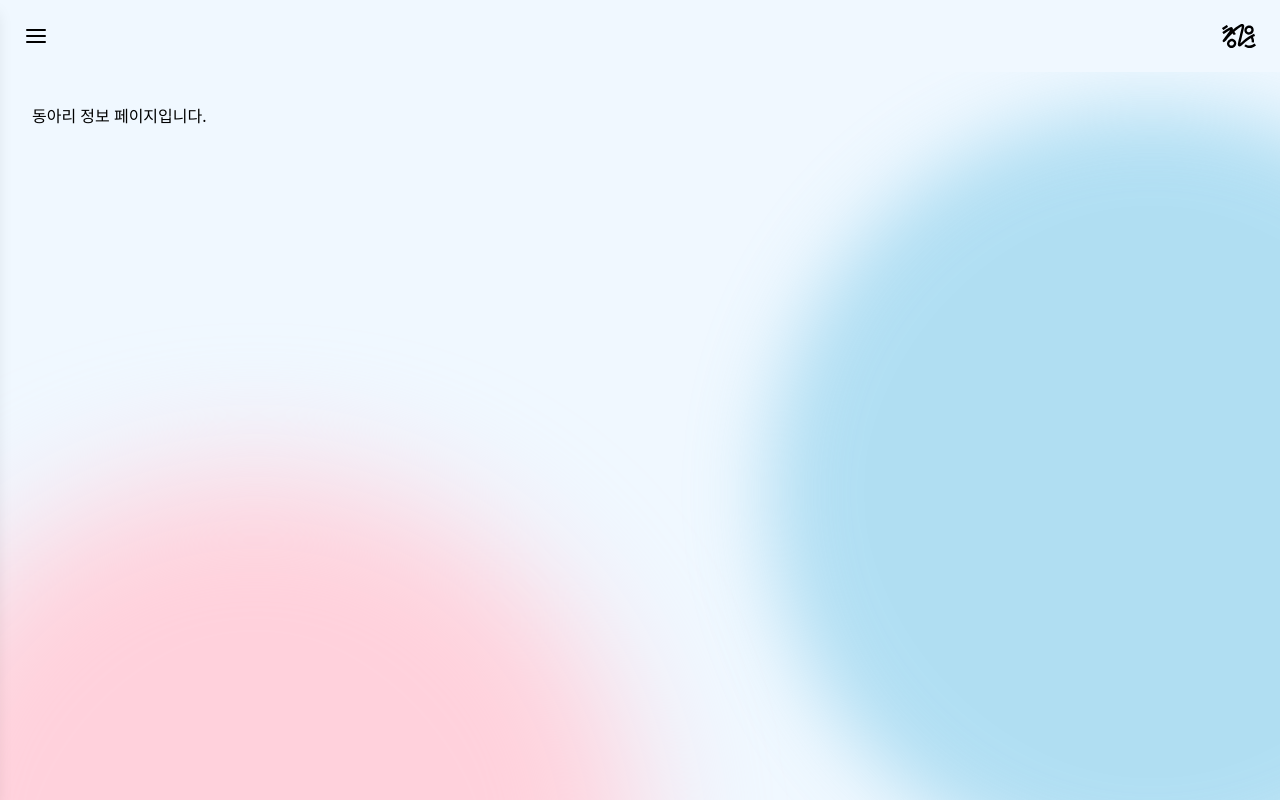
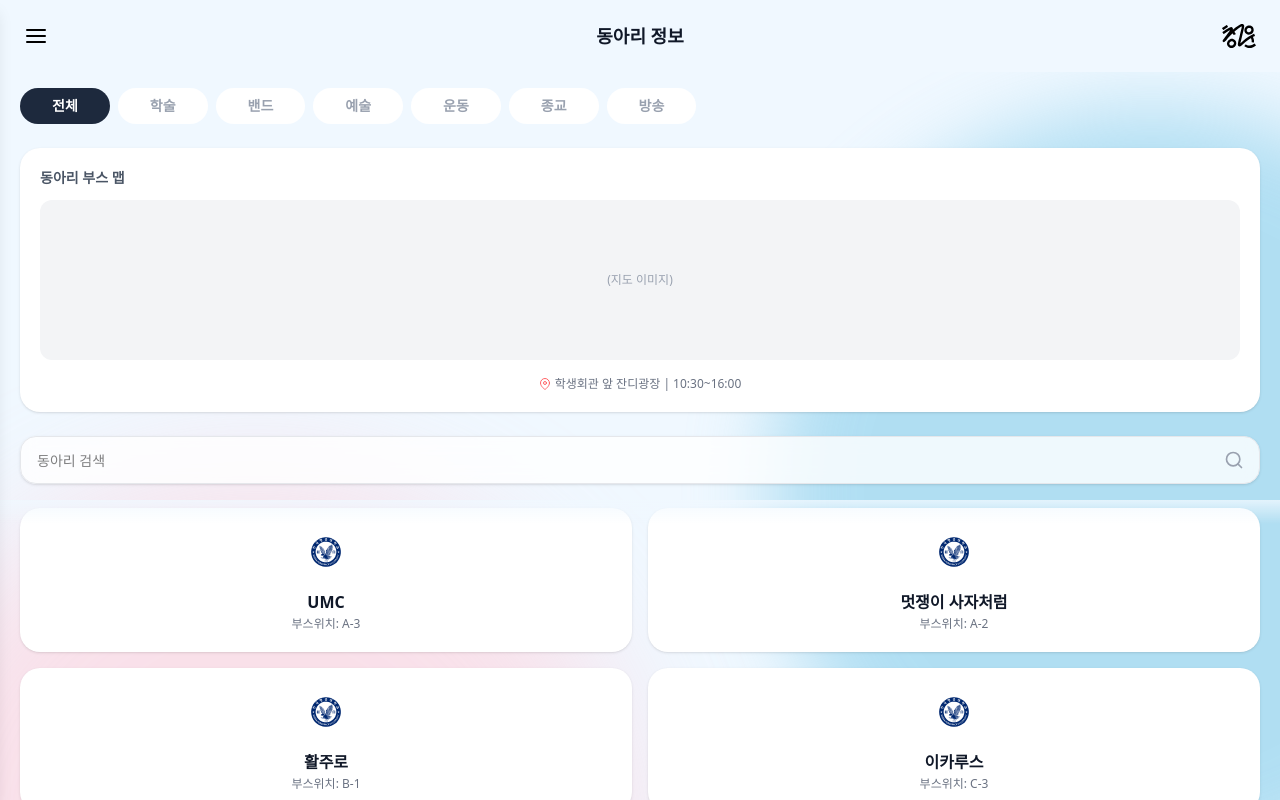
Before and after one commit to KAU-CHUNG-WOON-OT/front_end, a React (Vite) app: page /club in a window 1280 px wide. Built offline with nearby package versions, Linux system fonts and the light colour scheme.

Commit message:
design: 글씨체 변경 및 레이아웃 수정

```diff
--- a/src/components/Header.tsx
+++ b/src/components/Header.tsx
@@ -1,4 +1,5 @@
 import { FiMenu } from "react-icons/fi";
+import { useLocation } from "react-router-dom";
 import logoImg from "../assets/logo.svg";
 
 interface HeaderProps {
@@ -6,18 +7,42 @@ interface HeaderProps {
 }
 
 const Header = ({ onOpenSidebar }: HeaderProps) => {
+  const location = useLocation(); // 현재 위치 정보 가져오기
+
+  // 주소(path)에 따라 보여줄 제목 결정하는 함수
+  const getPageTitle = (path: string) => {
+    switch (path) {
+      case "/notice": return "공지사항";
+      case "/timetable": return "타임테이블";
+      case "/club": return "동아리 정보";
+      case "/resort": return "리조트 정보";
+      case "/emergency": return "긴급연락";
+      case "/makers": return "만든이";
+      case "/": return ""; // 홈 화면에서는 제목 안 띄움
+      default: return "";
+    }
+  };
+
+  const currentTitle = getPageTitle(location.pathname);
+
   return (
-    <header className="flex justify-between items-center p-6">
-      {/* 메뉴 버튼 */}
+    <header className="relative flex justify-between items-center p-6 z-50">
       <button
         onClick={onOpenSidebar}
-        className="flex items-center justify-center p-0 bg-transparent border-none cursor-pointer"
+        className="flex items-center justify-center p-0 bg-transparent border-none cursor-pointer z-10"
       >
         <FiMenu size={24} className="text-black" />
       </button>
 
-      {/* 로고 */}
-      <img src={logoImg} alt="청춘 로고" className="h-6 w-auto brightness-0" />
+      <h1 className="absolute left-1/2 top-1/2 transform -translate-x-1/2 -translate-y-1/2 text-lg font-bold text-gray-900">
+        {currentTitle}
+      </h1>
+
+      <img
+        src={logoImg}
+        alt="청춘 로고"
+        className="h-6 w-auto brightness-0 z-10"
+      />
     </header>
   );
 };
--- a/src/components/Layout.tsx
+++ b/src/components/Layout.tsx
@@ -2,7 +2,6 @@ import { useState, type ReactNode } from "react";
 import Header from "./Header";
 import Sidebar from "./Sidebar";
 
-// Layout이 감쌀 내용물(페이지)의 타입 정의
 interface LayoutProps {
   children: ReactNode;
 }
@@ -14,12 +13,11 @@ const Layout = ({ children }: LayoutProps) => {
   const closeSidebar = () => setIsSidebarOpen(false);
 
   return (
-    <div className="flex flex-col min-h-screen bg-[#f0f8ff]">
-      {/* 헤더와 사이드바는 여기서 고정적으로 보여줍니다 */}
+    <div className="flex flex-col h-[100dvh] bg-[#f0f8ff] overflow-hidden">
+
       <Header onOpenSidebar={openSidebar} />
       <Sidebar isOpen={isSidebarOpen} onClose={closeSidebar} />
 
-      {/* 페이지마다 바뀌는 내용은 children 자리에 들어갑니다 */}
       <div className="relative flex-1 flex flex-col overflow-hidden">
         <div
           aria-hidden="true"
@@ -27,9 +25,12 @@ const Layout = ({ children }: LayoutProps) => {
         />
         <div
           aria-hidden="true"
-          className="pointer-events-none absolute left-[-10%] top-[55%] w-[60vw] aspect-square rounded-full bg-[#FFD1DC] ospacity-60 blur-3xl"
+          className="pointer-events-none absolute left-[-10%] top-[55%] w-[60vw] aspect-square rounded-full bg-[#FFD1DC] opacity-60 blur-3xl"
         />
-        <div className="relative z-10 flex-1 flex flex-col">{children}</div>
+
+        <div className="relative z-10 flex-1 flex flex-col h-full overflow-hidden">
+          {children}
+        </div>
       </div>
     </div>
   );
--- /dev/null
+++ b/src/components/club/BoothMap.tsx
@@ -0,0 +1,21 @@
+import { FiMapPin } from "react-icons/fi";
+
+const BoothMap = () => {
+  return (
+    <div className="bg-white rounded-[20px] p-5 shadow-sm mb-6 flex flex-col items-center">
+      <h3 className="text-sm font-bold text-gray-600 mb-3 self-start">동아리 부스 맵</h3>
+
+      {/* 지도 이미지 영역 (나중에 이미지로 교체) */}
+      <div className="w-full h-40 bg-gray-100 rounded-xl mb-4 flex items-center justify-center text-gray-400 text-xs">
+        (지도 이미지)
+      </div>
+
+      <div className="flex items-center gap-1 text-xs text-gray-500 font-medium">
+        <FiMapPin className="text-red-400" />
+        <span>학생회관 앞 잔디광장 | 10:30~16:00</span>
+      </div>
+    </div>
+  );
+};
+
+export default BoothMap;
--- /dev/null
+++ b/src/components/club/CategoryList.tsx
@@ -0,0 +1,30 @@
+interface CategoryListProps {
+  categories: string[];
+  selectedCategory: string;
+  onSelect: (category: string) => void;
+}
+
+const CategoryList = ({ categories, selectedCategory, onSelect }: CategoryListProps) => {
+  return (
+    <div className="flex gap-2 overflow-x-auto pb-4 scrollbar-hide mb-2">
+      {categories.map((cat) => (
+        <button
+          key={cat}
+          onClick={() => onSelect(cat)}
+          className={`
+            px-8 py-2 rounded-full text-sm font-bold whitespace-nowrap transition-colors
+            ${
+              selectedCategory === cat
+                ? "bg-slate-800 text-white"
+                : "bg-white text-gray-400 hover:bg-gray-100"
+            }
+          `}
+        >
+          {cat}
+        </button>
+      ))}
+    </div>
+  );
+};
+
+export default CategoryList;
--- /dev/null
+++ b/src/components/club/ClubCard.tsx
@@ -0,0 +1,38 @@
+interface ClubData {
+  id: number;
+  name: string;
+  location: string;
+  description: string;
+}
+
+interface ClubCardProps {
+  club: ClubData;
+  onClick: () => void;
+}
+
+const ClubCard = ({ club, onClick }: ClubCardProps) => {
+  return (
+    <div
+      className="bg-white rounded-[20px] p-5 shadow-sm flex flex-col items-center justify-center gap-3 cursor-pointer hover:shadow-md transition-shadow"
+      onClick={onClick}
+    >
+      {/* 엠블럼 이미지로 교체 (public 폴더 경로 사용) */}
+      <img
+        src="/emblem.svg"
+        alt={club.name}
+        className="w-12 h-12 object-contain mb-1"
+      />
+
+      <div className="text-center">
+        <h4 className="font-bold text-gray-900 text-base leading-tight mb-1">
+          {club.name}
+        </h4>
+        <p className="text-xs text-gray-500 font-medium">
+          부스위치: {club.location}
+        </p>
+      </div>
+    </div>
+  );
+};
+
+export default ClubCard;
--- a/src/index.css
+++ b/src/index.css
@@ -1,4 +1,5 @@
 @import "tailwindcss";
+@import url("https://cdn.jsdelivr.net/gh/orioncactus/pretendard@v1.3.9/dist/web/static/pretendard.css");
 
 /* 커스텀 테마 설정 */
 @theme {
--- a/src/main.tsx
+++ b/src/main.tsx
@@ -31,6 +31,7 @@ createRoot(document.getElementById('root')!).render(
           <Route path="/makers" element={<Makers />} />   {/* 만든이 */}
         </Routes>
       </Layout>
+
     </BrowserRouter>
   </StrictMode>,
 )
--- a/src/pages/Club.tsx
+++ b/src/pages/Club.tsx
@@ -1,4 +1,88 @@
+import { useState } from "react";
+import { FiSearch } from "react-icons/fi";
+import CategoryList from "../components/club/CategoryList";
+import BoothMap from "../components/club/BoothMap";
+import ClubCard from "../components/club/ClubCard";
+
+const dummyClubs = [
+  { id: 11, name: "UMC", category: "학술", location: "A-3", description: "앱/웹 개발 동아리" },
+  { id: 1, name: "멋쟁이 사자처럼", category: "학술", location: "A-2", description: "코딩 동아리" },
+  { id: 2, name: "활주로", category: "밴드", location: "B-1", description: "락 밴드" },
+  { id: 3, name: "이카루스", category: "운동", location: "C-3", description: "축구 동아리" },
+  { id: 4, name: "울림", category: "예술", location: "D-1", description: "통기타 동아리" },
+  { id: 5, name: "PEGASUS", category: "학술", location: "A-5", description: "천문 관측" },
+  { id: 6, name: "JAZZ", category: "밴드", location: "B-2", description: "재즈 밴드" },
+  { id: 7, name: "그림", category: "예술", location: "D-3", description: "미술 동아리" },
+  { id: 8, name: "AirMan", category: "운동", location: "C-1", description: "농구 동아리" },
+  { id: 9, name: "CCC", category: "종교", location: "E-1", description: "기독교 동아리" },
+  { id: 10, name: "KAU-ON", category: "방송", location: "F-1", description: "방송국" },
+];
+
+const categories = ["전체", "학술", "밴드", "예술", "운동", "종교", "방송"];
+
 const Club = () => {
-  return <div className="p-8 text-black">동아리 정보 페이지입니다.</div>;
+  const [selectedCategory, setSelectedCategory] = useState("전체");
+  const [searchTerm, setSearchTerm] = useState("");
+
+  const filteredClubs = dummyClubs.filter((club) => {
+    const matchCategory = selectedCategory === "전체" || club.category === selectedCategory;
+    const matchSearch = club.name.toLowerCase().includes(searchTerm.toLowerCase());
+    return matchCategory && matchSearch;
+  });
+
+  return (
+    <div className="flex flex-col h-full w-full">
+
+      <div className="flex-none px-5 pt-4 pb-2 z-20">
+
+        <CategoryList
+          categories={categories}
+          selectedCategory={selectedCategory}
+          onSelect={setSelectedCategory}
+        />
+
+        <BoothMap />
+
+        {/* 검색창 */}
+        <div className="relative mb-2">
+          <input
+            type="text"
+            placeholder="동아리 검색"
+            value={searchTerm}
+            onChange={(e) => setSearchTerm(e.target.value)}
+            className="w-full h-12 pl-4 pr-12 rounded-2xl border border-gray-200 shadow-sm focus:outline-none focus:border-brand-start text-sm bg-white/80 backdrop-blur-sm"
+          />
+          <FiSearch className="absolute right-4 top-1/2 transform -translate-y-1/2 text-gray-400 text-xl" />
+        </div>
+      </div>
+
+      {/* 📜 [하단 스크롤 영역]
+          flex-1: 남은 공간 전부 차지
+          overflow-y-auto: 내용이 넘치면 이 안에서만 스크롤 발생
+      */}
+      <div className="flex-1 overflow-y-auto relative">
+
+        {/* ✨ 경계면 블러 효과 ✨ */}
+        <div className="sticky top-0 left-0 w-full h-6 bg-gradient-to-b from-[#f0f8ff]/80 to-transparent z-10 pointer-events-none" />
+
+        <div className="grid grid-cols-2 gap-4 px-5 pb-24 -mt-4">
+          {filteredClubs.map((club) => (
+            <ClubCard
+              key={club.id}
+              club={club}
+              onClick={() => alert(`${club.name} 클릭됨!`)}
+            />
+          ))}
+
+          {filteredClubs.length === 0 && (
+            <div className="col-span-2 py-10 text-center text-gray-500 text-sm">
+              검색 결과가 없습니다.
+            </div>
+          )}
+        </div>
+      </div>
+    </div>
+  );
 };
+
 export default Club;
```
